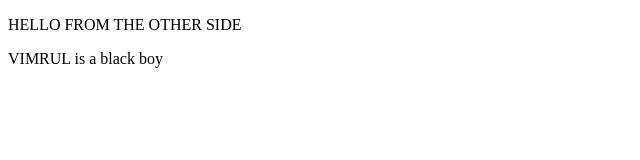
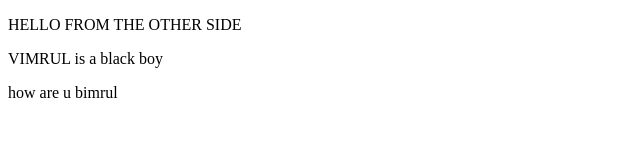
Before and after one commit to yeahea123/workshop1, a plain HTML site: page index.html in a window 1280 px wide. Shown: the whole page, without its empty margins (0-640 px from the left). Drawn offline with Linux system fonts and the light colour scheme.

Commit message:
The first commit for branch

```diff
--- a/index.html
+++ b/index.html
@@ -9,6 +9,7 @@
 <body>
   <p>HELLO FROM THE OTHER SIDE</p>
   <p>VIMRUL is a black boy</p>
+  <p>how are u bimrul</p>
 
 </body>
 </html>
```
